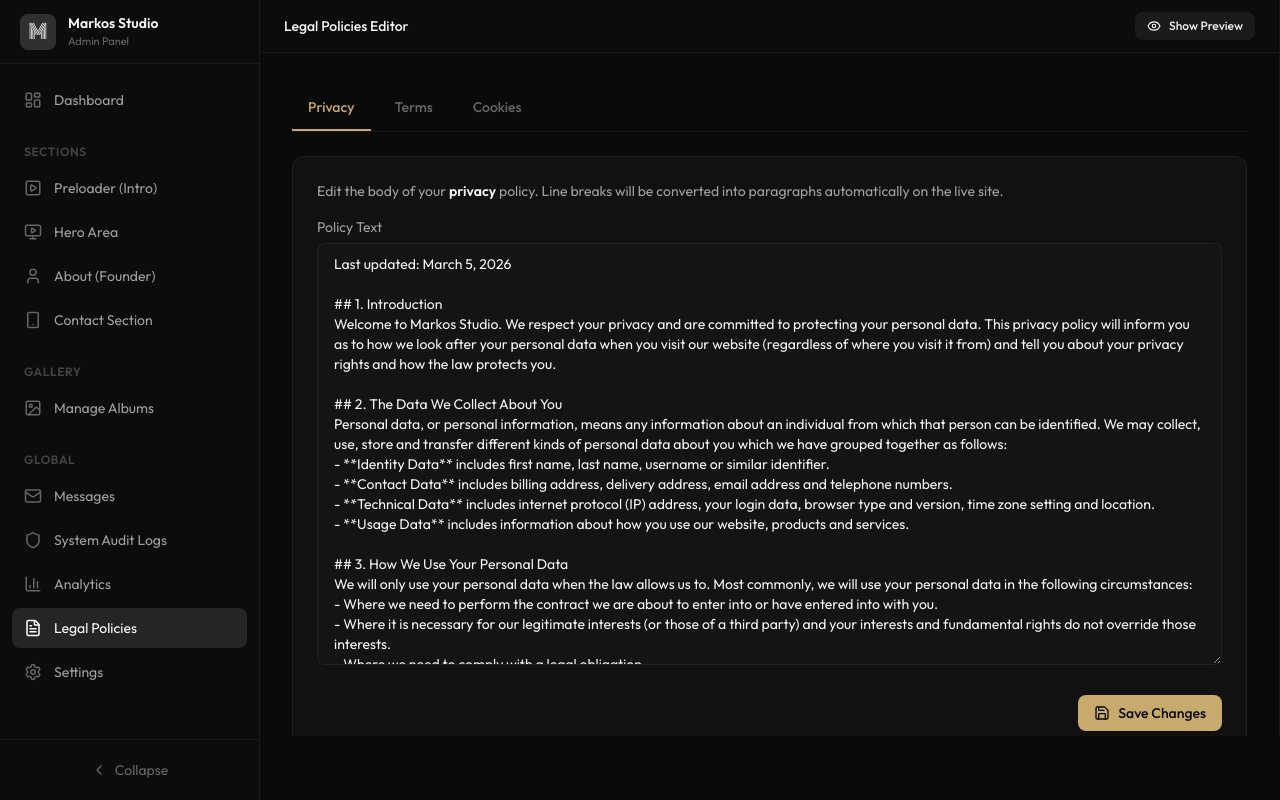
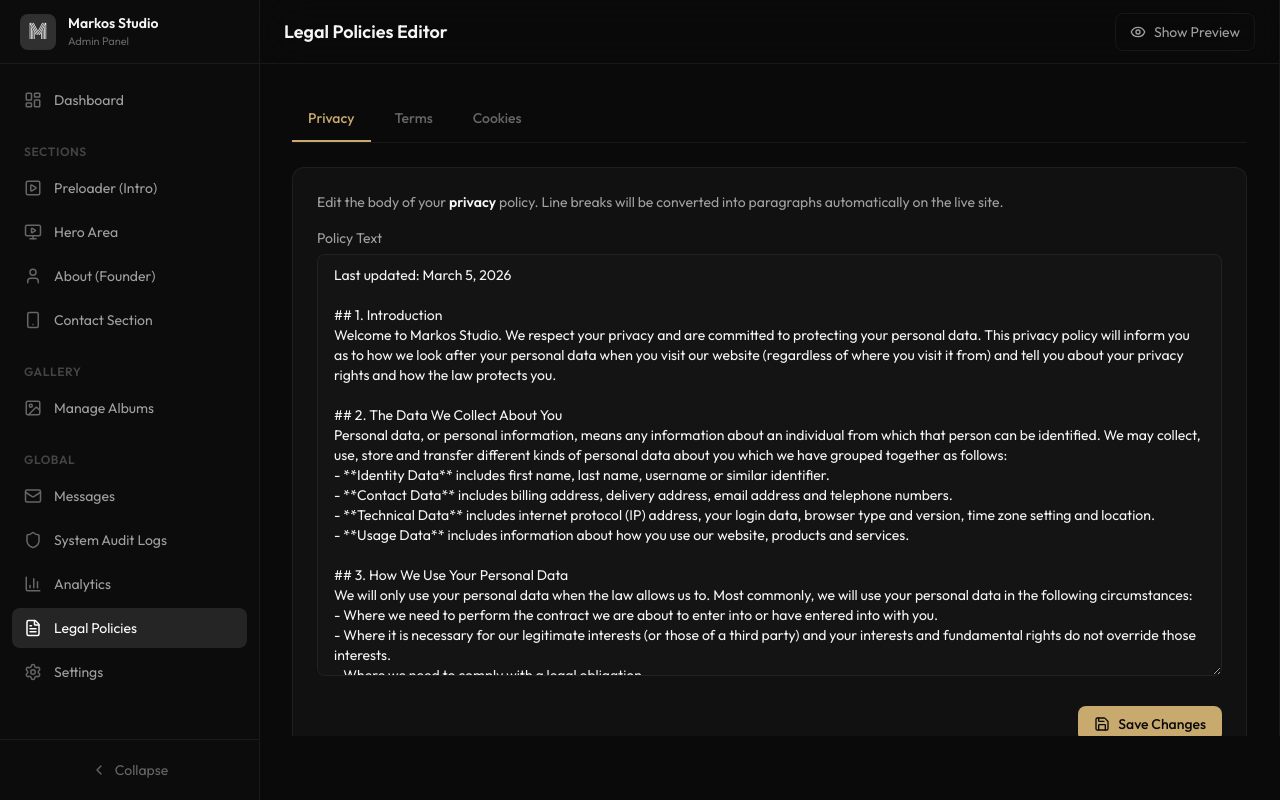
Before and after one commit to atakanclskn/markos-react-tailwind-vite-portfolio-website, a Next.js app: page /admin/legal in a window 1280 px wide. Built offline with nearby package versions, Linux system fonts and the light colour scheme; no server answers; the database is empty; sample sign-in values are in the browser's storage.

Commit message:
feat: implement admin audit logs page with search, type, and date range filtering, and pagination.

```diff
--- a/src/app/admin/(dashboard)/audit-logs/page.tsx
+++ b/src/app/admin/(dashboard)/audit-logs/page.tsx
@@ -4,6 +4,7 @@ import { useState, useEffect } from 'react';
 import { Shield, Search, Filter, Calendar } from 'lucide-react';
 import { getAuditLogs } from '@/lib/firestore';
 import type { AuditLog, AuditActionType } from '@/types';
+import Topbar from '@/components/admin/Topbar';
 
 export default function AuditLogsPage() {
     const [logs, setLogs] = useState<AuditLog[]>([]);
@@ -82,14 +83,17 @@ export default function AuditLogsPage() {
     );
 
     return (
-        <div className="space-y-6">
+        <div className="min-h-full">
+            <Topbar title="System Audit Logs" />
+
+            <div className="p-6 space-y-6">
                 <div className="flex items-center gap-3">
                     <div className="flex h-10 w-10 items-center justify-center rounded-xl bg-purple-500/10">
                         <Shield className="h-5 w-5 text-purple-500" />
                     </div>
                     <div>
-                    <h1 className="text-xl font-semibold text-[#f5f5f5]">System Audit Logs</h1>
-                    <p className="text-sm text-[#a0a0a0]">Traceability and security monitoring.</p>
+                        <h1 className="text-xl font-semibold text-[#f5f5f5]">Security Monitoring</h1>
+                        <p className="text-sm text-[#a0a0a0]">Traceability across system activities.</p>
                     </div>
                 </div>
 
@@ -223,11 +227,11 @@ export default function AuditLogsPage() {
                             <select
                                 value={itemsPerPage}
                                 onChange={(e) => setItemsPerPage(Number(e.target.value))}
-                            className="bg-transparent text-[#f5f5f5] focus:outline-none mr-1"
+                                className="bg-[#121212] border border-white/[0.06] rounded px-1 py-0.5 text-[#f5f5f5] focus:outline-none mr-1"
                             >
-                            <option value="20">20</option>
-                            <option value="50">50</option>
-                            <option value="100">100</option>
+                                <option value="20" className="bg-[#1a1a1a]">20</option>
+                                <option value="50" className="bg-[#1a1a1a]">50</option>
+                                <option value="100" className="bg-[#1a1a1a]">100</option>
                             </select>
                             <span>activities</span>
                         </div>
@@ -254,5 +258,6 @@ export default function AuditLogsPage() {
                     </div>
                 </div>
             </div>
+        </div>
     );
 }
--- a/src/components/admin/AdminSplitView.tsx
+++ b/src/components/admin/AdminSplitView.tsx
@@ -20,25 +20,25 @@ export default function AdminSplitView({ children, preview, title }: AdminSplitV
             {/* Left Side: Form Controls */}
             <div className={`flex flex-col border-r border-white/[0.06] transition-all duration-300 ${showPreview ? 'hidden lg:flex lg:w-[450px] xl:w-[500px]' : 'w-full'}`}>
                 {/* Fixed Sub-header for Preview Toggle */}
-                <div className="flex items-center justify-between border-b border-white/[0.06] bg-[#0c0c0c] px-4 py-3 sm:px-6 shrink-0">
+                <div className="sticky top-0 z-30 flex h-14 items-center justify-between border-b border-white/[0.06] bg-[#0a0a0a]/80 px-4 backdrop-blur-xl sm:h-16 sm:px-6 shrink-0">
                     <div className="flex items-center gap-3">
                         <button
                             onClick={() => setMobileSidebarOpen(true)}
-                            className="rounded-lg p-1.5 text-[#666] transition-colors hover:bg-white/[0.04] hover:text-[#a0a0a0] lg:hidden"
+                            className="rounded-lg p-2 text-[#666] transition-colors hover:bg-white/[0.04] hover:text-[#a0a0a0] lg:hidden"
                         >
                             <Menu className="h-5 w-5" />
                         </button>
-                        <span className="text-sm font-medium text-[#f5f5f5]">{title || 'Editor'}</span>
+                        <h2 className="text-base font-semibold text-[#f5f5f5] sm:text-lg">{title || 'Editor'}</h2>
                     </div>
                     <button
                         onClick={() => setShowPreview(!showPreview)}
-                        className={`flex items-center gap-2 rounded-lg px-3 py-1.5 text-xs font-medium transition-colors ${showPreview
-                            ? 'bg-[#c8a96e] text-[#0a0a0a]'
-                            : 'bg-white/[0.06] text-[#f5f5f5] hover:bg-white/[0.1]'
+                        className={`flex items-center gap-2 rounded-lg border border-white/[0.06] px-2.5 py-1.5 text-sm transition-all duration-200 sm:px-3.5 sm:py-2 ${showPreview
+                            ? 'bg-[#c8a96e] text-[#0a0a0a] border-[#c8a96e]'
+                            : 'text-[#a0a0a0] hover:bg-white/[0.04] hover:text-[#f5f5f5]'
                             }`}
                     >
-                        {showPreview ? <EyeOff className="h-3.5 w-3.5" /> : <Eye className="h-3.5 w-3.5" />}
-                        {showPreview ? 'Hide Preview' : 'Show Preview'}
+                        {showPreview ? <EyeOff className="h-4 w-4" /> : <Eye className="h-4 w-4" />}
+                        <span className="hidden sm:inline">{showPreview ? 'Hide Preview' : 'Show Preview'}</span>
                     </button>
                 </div>
 
```
Lines whose indentation alone changed are shown as unchanged.
